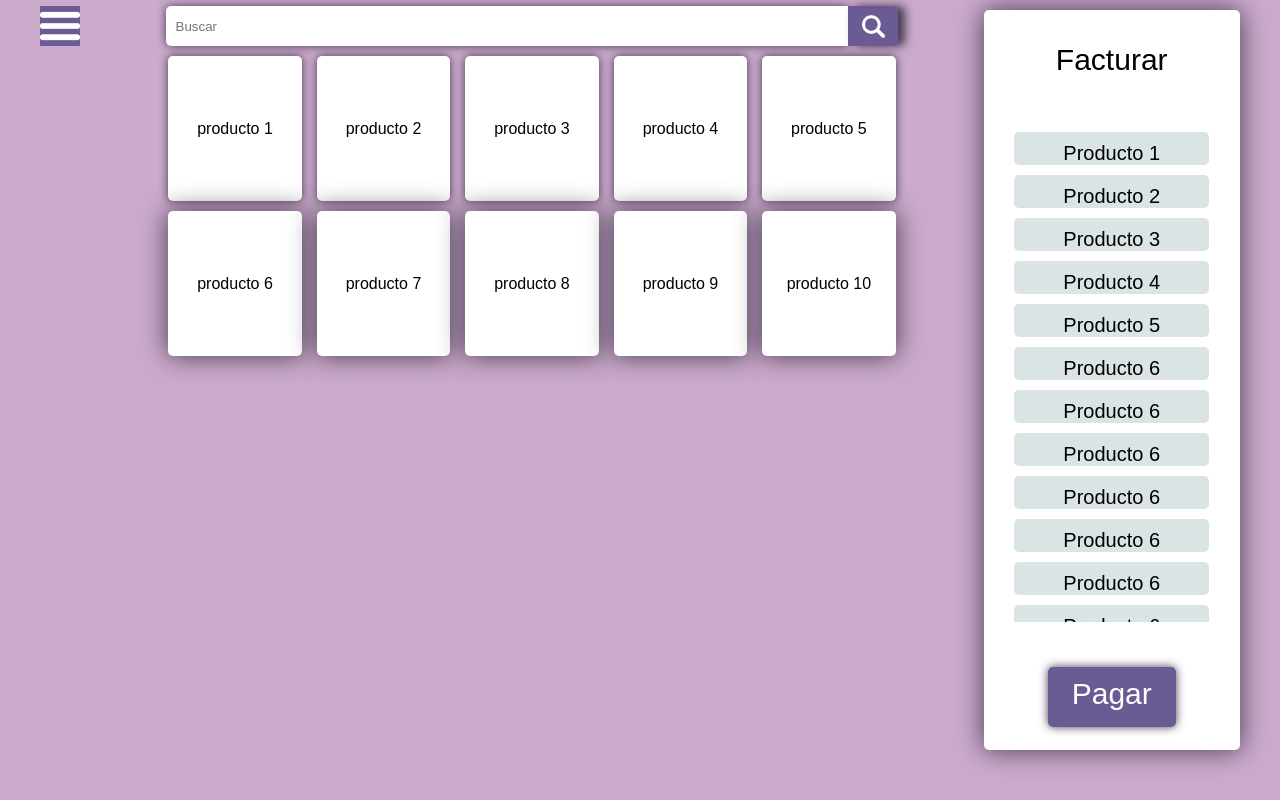
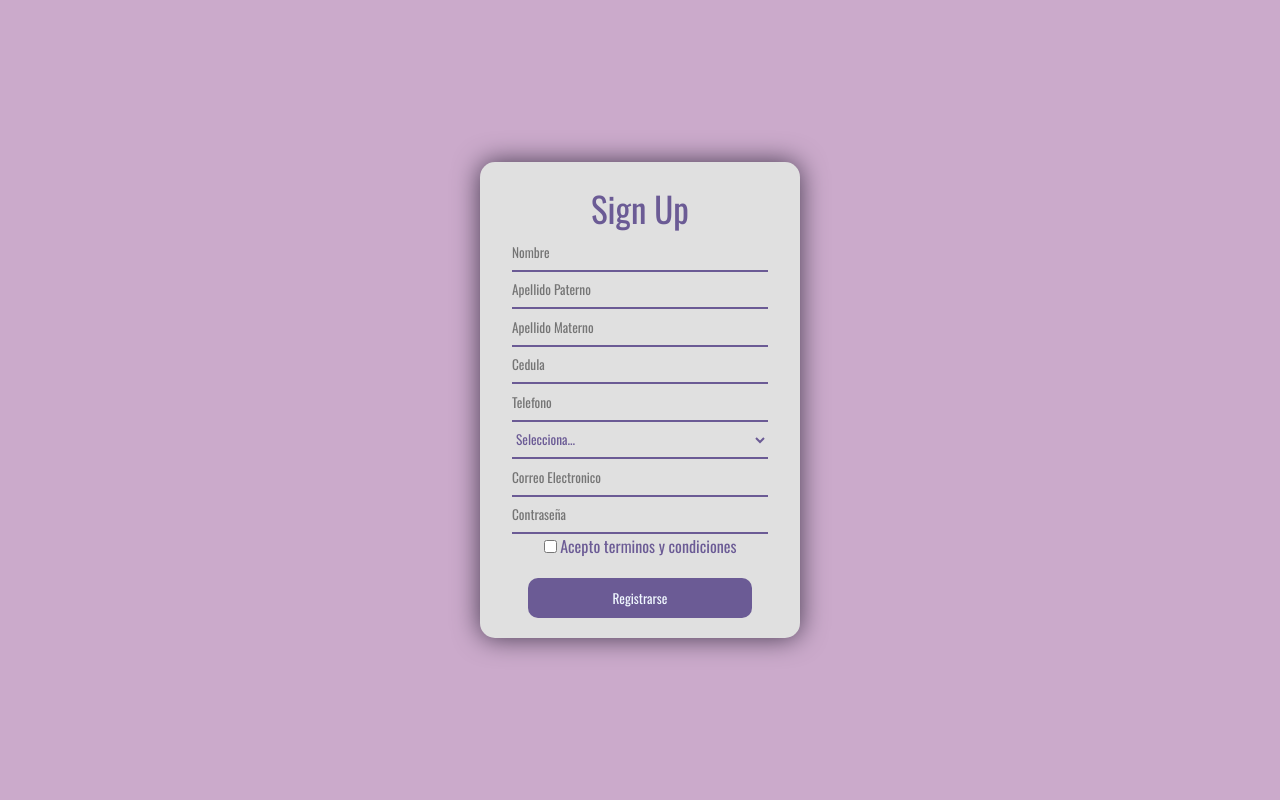
Before and after one commit to samuel-gamez/Aplicativo-Pos-para-Mi-pymes-en-Colombia, a Flask app: page /Registro in a window 1280 px wide. Run offline with Flask 3, Linux system fonts and the light colour scheme.

Commit message:
Se ordena correctamente el repositorio

```diff
--- a/Templates/Registro.html
+++ b/Templates/Registro.html
@@ -3,100 +3,40 @@
 <head>
     <meta charset="UTF-8">
     <meta name="viewport" content="width=device-width, initial-scale=1.0">
-    <link rel="stylesheet" href="{{ url_for('static', filename='Styles/StyleInicio.css') }}">
-    <link href='https://unpkg.com/boxicons@2.1.4/css/boxicons.min.css' rel='stylesheet'>
-    <script src="https://code.jquery.com/jquery-3.6.4.min.js"></script>
-    <title>Inicio</title>
+    <link href="https://fonts.googleapis.com/css2?family=Oswald&display=swap" rel="stylesheet">
+    <link rel="stylesheet" href="{{ url_for('static', filename='Styles/StyleRegistro.css') }}">
     <script src="https://ajax.googleapis.com/ajax/libs/jquery/3.5.1/jquery.min.js"></script>
-    <script src="{{ url_for('static', filename='js/Inicio.js') }}"></script>
+    <script src="{{ url_for('static', filename='js/Users.js') }}"></script>
+    <title>Registro</title>
+    <script type="text/javascript">
+        var registro_url = "{{ url_for('Registro') }}";
+    </script>
 </head>
 <body>
-    <div class="menu_hamburguesa">
-        <img src="{{ url_for('static', filename='Image/menu.png') }}">
-        <Section>
-            <div class="opciones">
-                <ul>
-                    <li>Recaudo</li>
-                    <li>Listado de facturas</li>
-                    <li>Ventas por cliente</li>
-                    <li>Cuadre de caja</li>
-                    <li>Movimiento de caja</li>
-                    <li>Comprobante informe diario</li>
-                    <li>Ventas por producto</li>
-                </ul>
-            </div>
-        </Section>
-    </div>
-    <div class="container_1">
-        <nav>
-            <input type="text" placeholder="Buscar">
-            <button>
-                <img src="{{ url_for('static', filename='Image/Lupa.png') }}">
-            </button>
-        </nav>
+    <div class="container">
+        <p>Sign Up</p>
+        <form class="form_1">
+            <input type="text" placeholder="Nombre" id="usu_nom" name="usu_nom">
+            <input type="text" placeholder="Apellido Paterno" id="usu_apep" name="usu_apep">
+            <input type="text" placeholder="Apellido Materno" id="usu_apem" name="usu_apem">
+            <input type="text" placeholder="Cedula" name="usu_ced" id="usu_ced">
+            <input type="text" placeholder="Telefono" name="usu_tel" id="usu_tel">
+            <select name="usu_sex" id="usu_sex" required>
+                <option value="" disabled selected>Selecciona...</option>
+                <option value="M">Masculino</option>
+                <option value="F">Femenino</option>
+                <option value="O">Otro</option>
+            </select>
+            <input type="email" placeholder="Correo Electronico" name="usu_correo" id="usu_correo">
+            <input type="password" placeholder="Contraseña" name="usu_password" id="usu_password">
+            <!-- <input type="password" placeholder="Confirma tu contraseña"> -->
+        </form>
+        <form class="form_2">
+            <input type="checkbox" name="veificacion">
+            <label for="veificacion">Acepto terminos y condiciones</label>
+        </form>
 
-        <section>
-            <div class="fila_1">
-                <div>
-                    <p>producto 1</p>
-                </div>
-                <div>
-                    <p>producto 2</p>
-                </div>
-                <div>
-                    <p>producto 3</p>
-                </div>
-                <div>
-                    <p>producto 4</p>
-                </div>
-                <div>
-                    <p>producto 5</p>
-                </div>
-            </div>
-
-            <div class="fila_2">
-                <div>
-                    <p>producto 6</p>
-                </div>
-                <div>
-                    <p>producto 7</p>
-                </div>
-                <div>
-                    <p>producto 8</p>
-                </div>
-                <div>
-                    <p>producto 9</p>
-                </div>
-                <div>
-                    <p>producto 10</p>
-                </div>
-            </div>
-        </section>
-    </div>
-
-
-    <div class="container_2">
-        <p>Facturar</p>
-
-        <section>
-            <div><p>Producto 1</p></div>
-            <div><p>Producto 2</p></div>
-            <div><p>Producto 3</p></div>
-            <div><p>Producto 4</p></div>
-            <div><p>Producto 5</p></div>
-            <div><p>Producto 6</p></div>
-            <div><p>Producto 6</p></div>
-            <div><p>Producto 6</p></div>
-            <div><p>Producto 6</p></div>
-            <div><p>Producto 6</p></div>
-            <div><p>Producto 6</p></div>
-            <div><p>Producto 6</p></div>
-        </section>
-
-        <button>
-            <p>Pagar</p>
-        </button>
-
+        <button id="registroButton">Registrarse</button>
     </div>
 </body>
 </html>
```
